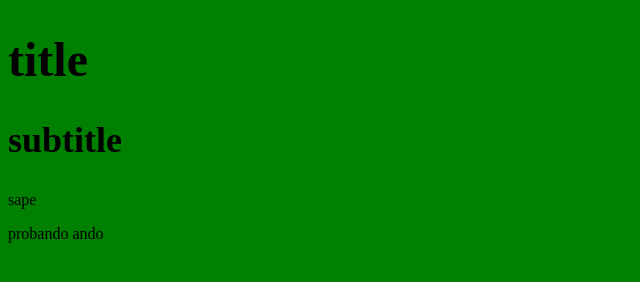
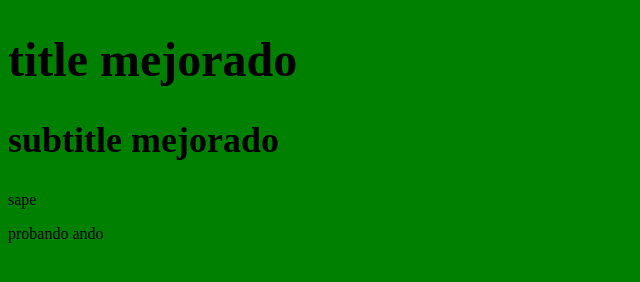
Before and after one commit to bikersp/test, a plain HTML site: page index.html in a window 1280 px wide. Shown: the whole page, without its empty margins (0-640 px from the left). Drawn offline with Linux system fonts and the light colour scheme.

Commit message:
2 commit header

```diff
--- a/index.html
+++ b/index.html
@@ -10,8 +10,8 @@
 </head>
 <body>
   <header class="container">
-    <h1>title</h1>
-    <h2>subtitle</h2>
+    <h1>title mejorado</h1>
+    <h2>subtitle mejorado</h2>
   </header>
   <div class="container">
     <p>sape</p>
```
